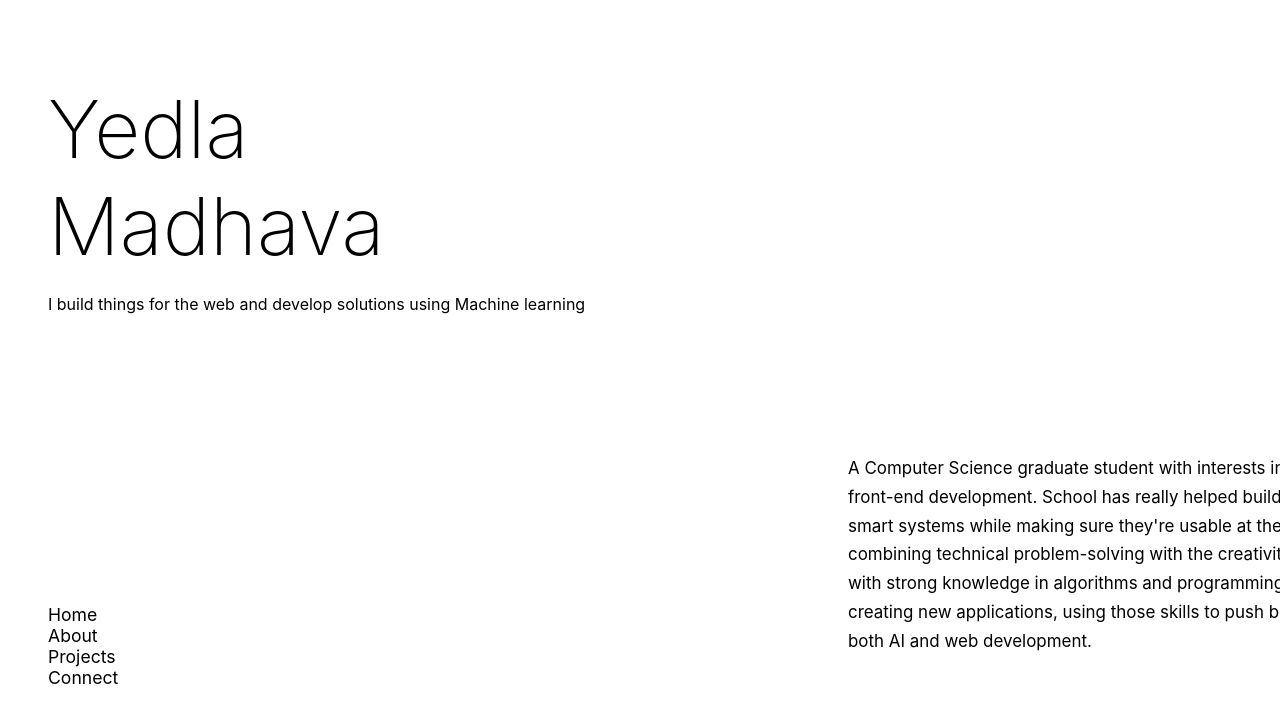
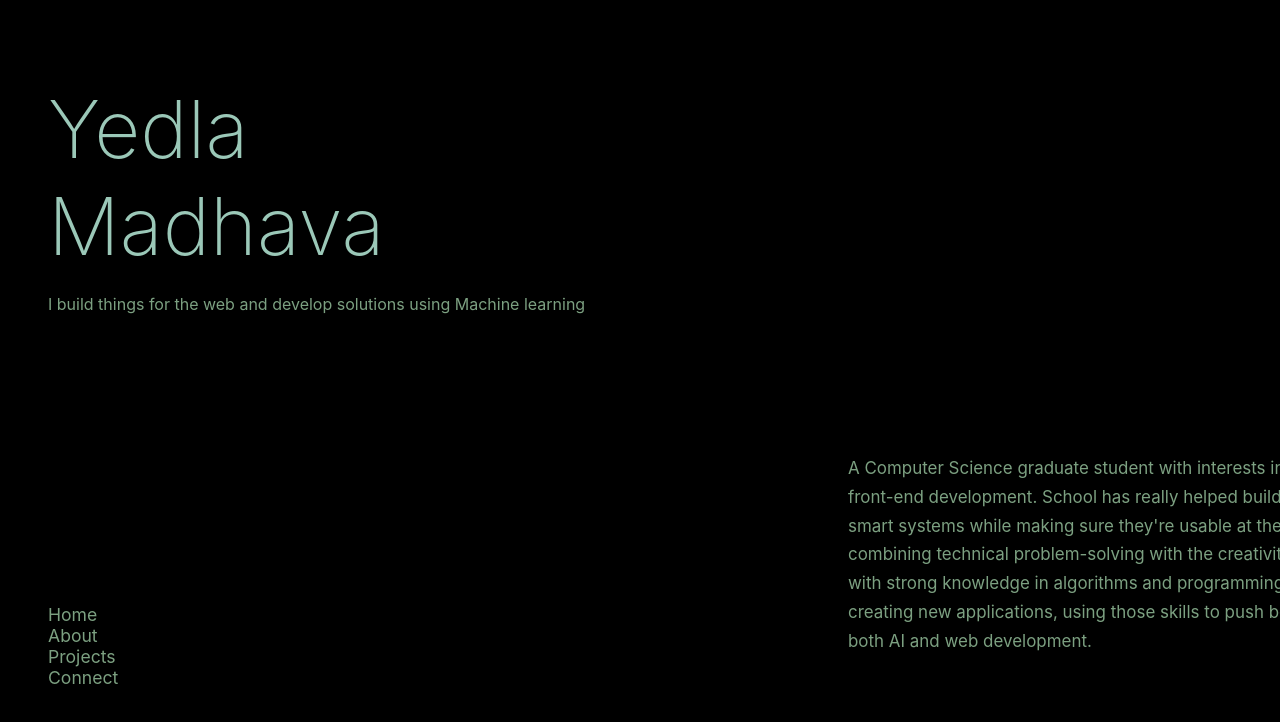
Before and after one commit to MadhavaY/MinimalPortfolio, a React (Create React App) app: page / in a window 1280 px wide. Shown: the top 722 px of the page. Built offline with nearby package versions, Linux system fonts and the light colour scheme.

Commit message:
Added colors

```diff
--- a/src/App.css
+++ b/src/App.css
@@ -21,6 +21,7 @@
   /* font-size: calc(10px + 2vmin); */
   color: black;
   /* color: black; */
+
 }
 
 
--- a/src/components/page/Navbar/navbar.css
+++ b/src/components/page/Navbar/navbar.css
@@ -5,6 +5,7 @@
     /* right: 0; */
     bottom: 0;
     font-size: 1.1rem;
+    color: #dddbd9;
 
 }
 
@@ -14,7 +15,7 @@
 }
 .navbar-list ul li{
       list-style-type: none;
-
+      color: #dddbd9;
 
 }
 
@@ -25,5 +26,11 @@
 
 .navbar-list ul a{
    text-decoration: none;
-   color: black;
+   /* color: black; */
+   color: #dddbd9;
+   color: #b6b6d5;
+   color: #d2c876;
+   color: #9bc8b8;
+   color: #7ca081;
+   /* color: #c9ad93; */
 }
--- a/src/components/page/about/about-style.css
+++ b/src/components/page/about/about-style.css
@@ -15,6 +15,7 @@
 
 .header2{
     color: grey;
+    color: #9bc8b8;
     font-size: 2rem;
 }
 
--- a/src/components/page/connect/connect.css
+++ b/src/components/page/connect/connect.css
@@ -4,7 +4,7 @@
 }
 
 .header4{
-    color: grey;
+    color: #9bc8b8;
     font-size: 2rem;
 }
 
@@ -19,5 +19,10 @@
 
 .connect-list ul a{
    text-decoration: none;
-   color: black;
+   color: #7ca081;
 }
+
+
+.connect-list ul a:hover{
+    font-weight: bold;
+}
--- a/src/components/page/projects/projects.css
+++ b/src/components/page/projects/projects.css
@@ -4,20 +4,20 @@
 }
 
 .header3 {
-  color: grey;
+  color: #9bc8b8;
   font-size: 2rem;
 }
 
 .project-link{
   text-decoration: none;
-  color: black;
+  color: #7ca081;
 }
 
 .projects-list ul {
   padding: 0;
   margin: 0;
   text-decoration: none;
-  color: black;
+  /* color: black; */
 }
 .projects-list ul li {
   list-style-type: none;
@@ -25,7 +25,11 @@
   padding: 0;
   margin: 0;
   text-decoration: none;
-  color: black;
+  /* color: black; */
+}
+
+.projects-list ul li:hover{
+  font-weight: bold;
 }
 
 .project-images-div {
--- a/src/components/page/style.css
+++ b/src/components/page/style.css
@@ -21,25 +21,51 @@
 .name-heading{
     font-weight: 200;
     font-size: 5rem;
+    /* color: #383B39; */
+    color: #9DA69F;
+    color: #b6b6d5;
+    color: #d2c876;
+    color: #9bc8b8;
+    /* color: #7ca081; */
 }
 
 .information{
     font-size: 1rem;
+    color: #dddbd9;
+    color: #b6b6d5;
+    color: #d2c876;
+    color: #9bc8b8;
+    color: #7ca081;
 }
 
 .text{
     /* font-weight: 500; */
     font-size: 1rem;
     /* line-height: 0.1rem; */
+    color: #dddbd9;
+    color: #b6b6d5;
+    color: #d2c876;
+    color: #9bc8b8;
+    color: #7ca081;
 }
 
 .intro{
     float: right;
     margin-top: 10rem;
     width: 40rem;
+    color: #dddbd9;
+    color: #b6b6d5;
+    color: #d2c876;
+    color: #9bc8b8;
+    color: #7ca081;
 }
 
 .information{
     font-size: 1.06rem;
     line-height: 1.7;
+    color: #dddbd9;
+    color: #b6b6d5;
+    color: #d2c876;
+    color: #9bc8b8;
+    color: #7ca081;
 }
--- a/src/index.css
+++ b/src/index.css
@@ -9,6 +9,11 @@ body {
   background-color: white;
   /* background-color: #55535b;
   background-color: #9d9ba2; */
+  background-color: #F0F4F9;
+  background-color: #9DA69F;
+  background-color: #d1d7d7;
+  background-color: #0e0f23;
+  background-color: black;
 
 }
 
```
